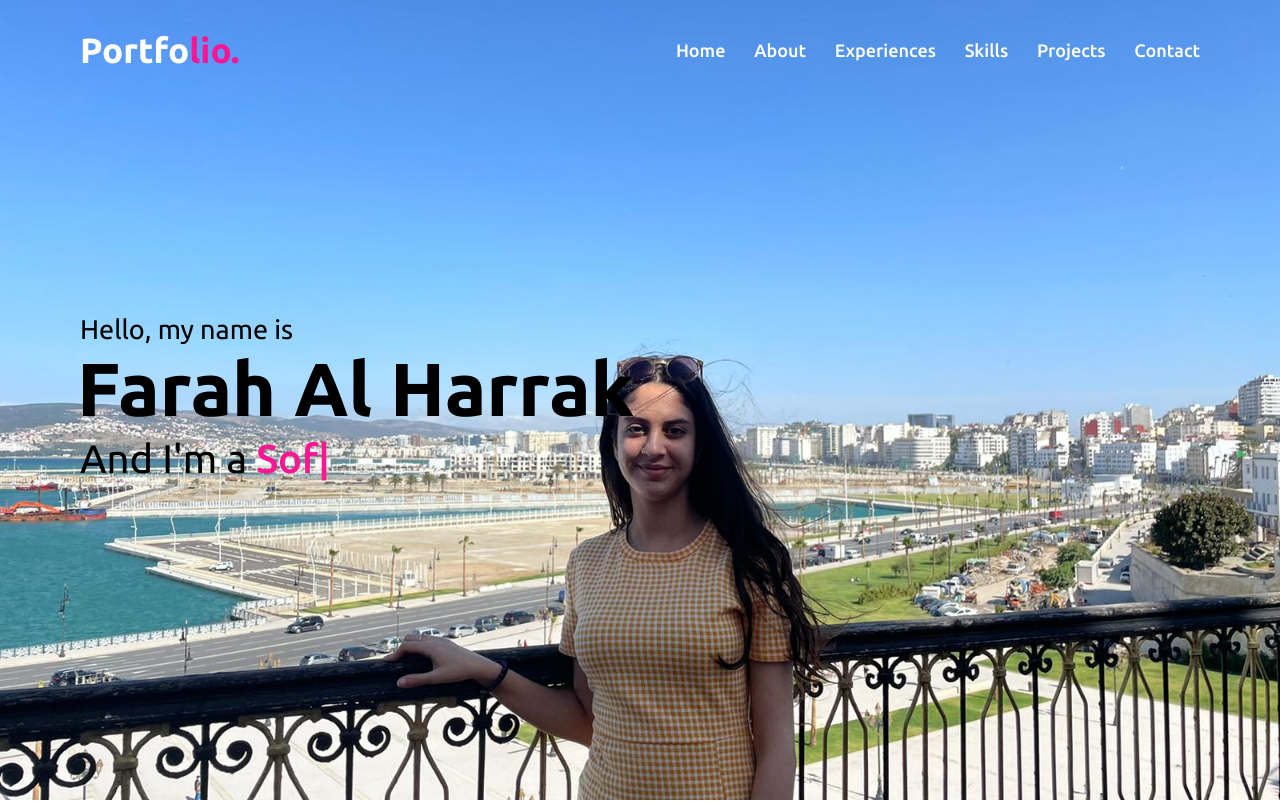
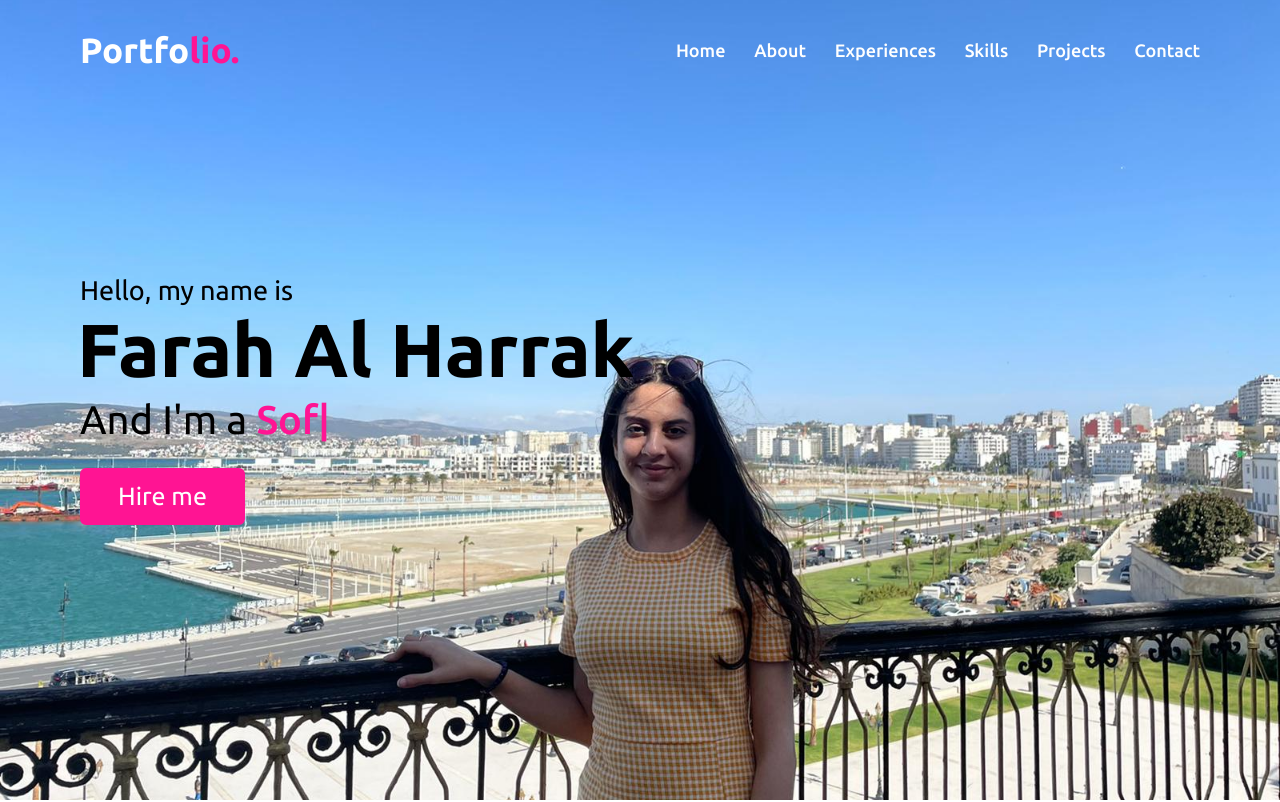
Before and after one commit to farah-alharrak/my-portfolio, a plain HTML site: page index.html in a window 1280 px wide. Shown: the top 802 px of the page. Drawn offline with nearby package versions, Linux system fonts and the light colour scheme.

Commit message:
new commit

```diff
--- a/index.html
+++ b/index.html
@@ -42,7 +42,7 @@
                 <div class="text-1">Hello, my name is</div>
                 <div class="text-2">Farah Al Harrak</div>
                 <div class="text-3">And I'm a <span class="typing"></span></div>
-                <!-- <a href="#">Hire me</a> -->
+                <a href="#">Hire me</a>
             </div>
         </div>
     </section>
```
